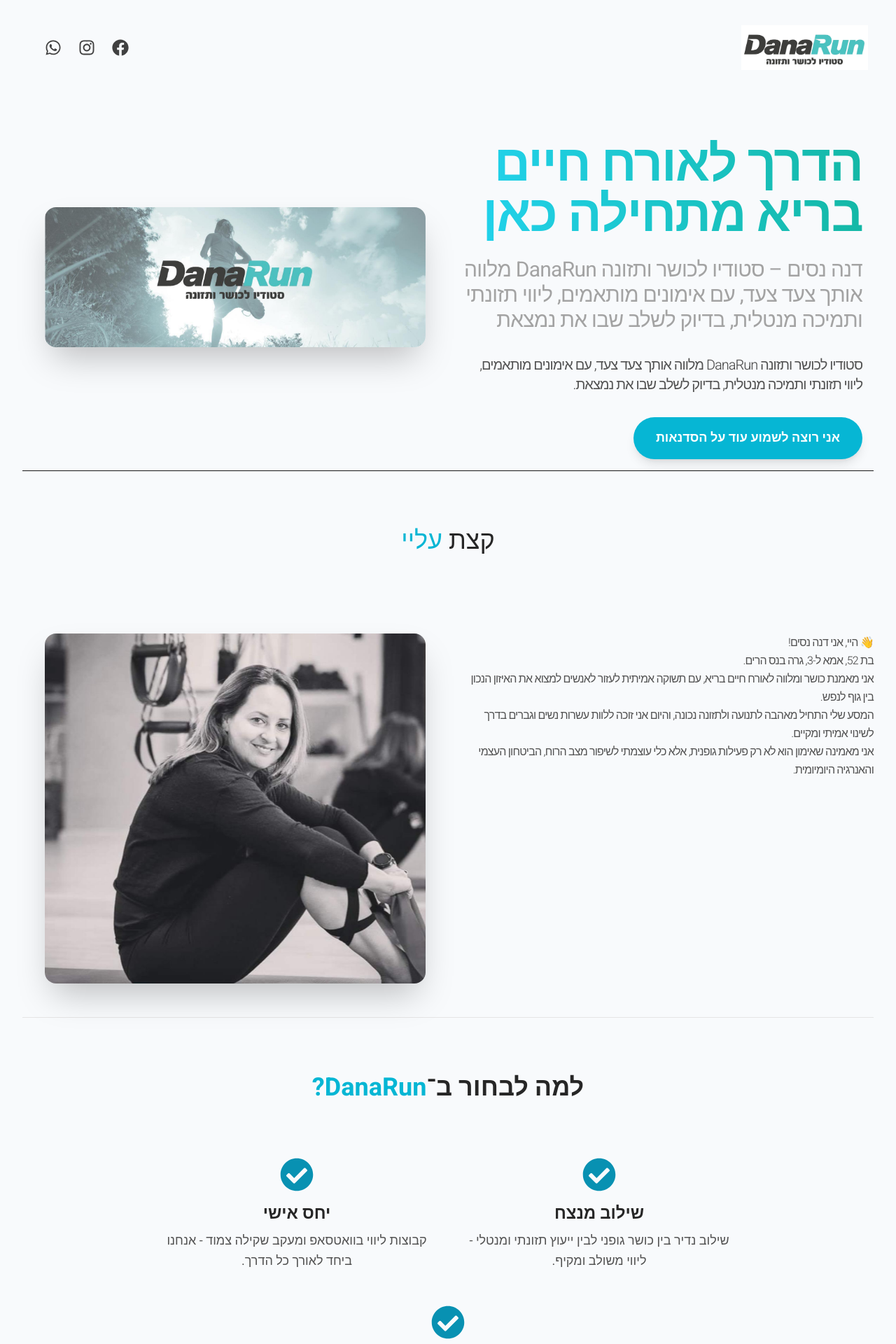
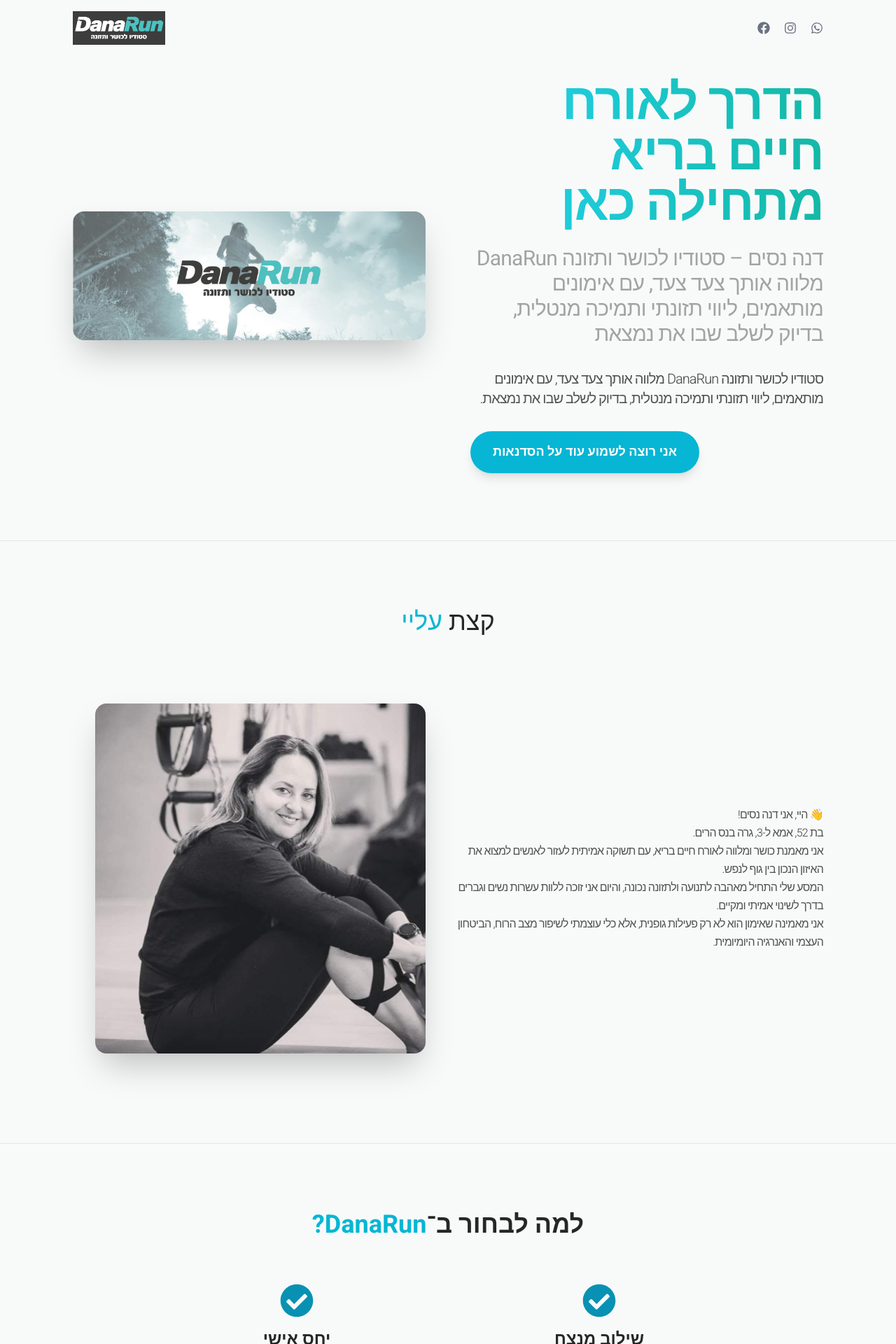
Before and after one commit to omerpeled6/danaRunPortfolio, a React (Vite) app: page / in a window 1280 px wide. Shown: the top 1920 px of the page at 70% size. Built offline with nearby package versions, Linux system fonts and the light colour scheme.

Commit message:
after frotnend skill

```diff
--- a/src/App.jsx
+++ b/src/App.jsx
@@ -8,20 +8,16 @@
 
 export default function App() {
   return (
-    <div className="overflow-hidden text-neutral-900 antialiased selection:bg-cyan-100 selection:text-cyan-900 bg-slate-50">
-      <div className="fixed top-0 -z-10 h-full w-full">
-        <div className="absolute top-0 z-[-2] h-screen w-screen bg-slate-50 bg-[radial-gradient(ellipse_80%_80%_at_50%_-20%,rgba(78,195,193,0.15),rgba(255,255,255,0))]"></div>
-      </div>
-
-      <div className="container mx-auto px-8">
-        <Navbar />
+    <div className="overflow-x-hidden bg-[#f8fafa] text-[#111827] antialiased">
+      <Navbar />
+      <main>
         <Hero />
         <About />
         <Experience />
         <Workshops />
         <Projects />
         <Contact />
-      </div>
+      </main>
     </div>
   )
 }
--- a/src/components/About.jsx
+++ b/src/components/About.jsx
@@ -3,16 +3,18 @@
 
 export default function About() {
   return (
-    <div id="about" className="border-b border-neutral-200 pb-4 ">
-      <h1 className="my-20 text-center text-4xl text-neutral-800">
+    <div id="about" className="border-b border-neutral-200 py-24">
+      <div className="max-w-6xl mx-auto px-6 lg:px-10">
+        <h1 className="mb-16 text-center text-4xl text-neutral-800">
           קצת
           <span className="text-cyan-500"> עליי</span>
         </h1>
-      <div className="flex flex-wrap flex-row-reverse">
+        <div className="flex flex-wrap flex-row-reverse items-center">
           <motion.div
             whileInView={{ opacity: 1, x: 0 }}
-          initial={{ opacity: 0, x: 100 }}
-          transition={{ duration: 0.5 }}
+            initial={{ opacity: 0, x: 60 }}
+            transition={{ duration: 0.7, ease: [0.25, 0.46, 0.45, 0.94] }}
+            viewport={{ once: true, amount: 0.2 }}
             className="w-full lg:w-1/2 lg:p-8"
           >
             <div className="flex items-center justify-center">
@@ -21,11 +23,12 @@
           </motion.div>
           <motion.div
             whileInView={{ opacity: 1, x: 0 }}
-          initial={{ opacity: 0, x: -100 }}
-          transition={{ duration: 0.5 }}
+            initial={{ opacity: 0, x: -60 }}
+            transition={{ duration: 0.7, ease: [0.25, 0.46, 0.45, 0.94] }}
+            viewport={{ once: true, amount: 0.2 }}
             className="w-full lg:w-1/2"
           >
-          <div className="flex justify-center lg:justify-start">
+            <div className="flex justify-center lg:justify-end">
               <p className="my-2 max-w-xl py-6 font-light tracking-tighter text-neutral-600 leading-relaxed text-right">
                 {ABOUT_TEXT.split('\n').map((line, i) => (
                   <span key={i}>
@@ -38,5 +41,6 @@
           </motion.div>
         </div>
       </div>
+    </div>
   )
 }
--- a/src/components/Experience.jsx
+++ b/src/components/Experience.jsx
@@ -4,22 +4,25 @@
 
 export default function Experience() {
   return (
-    <div id="benefits" className="border-b border-neutral-200 pb-4">
+    <div id="benefits" className="border-b border-neutral-200 py-24">
+      <div className="max-w-6xl mx-auto px-6 lg:px-10">
         <motion.h1
           whileInView={{ opacity: 1, y: 0 }}
-        initial={{ opacity: 0, y: -100 }}
-        transition={{ duration: 0.5 }}
-        className="my-20 text-center text-4xl font-bold text-neutral-800"
+          initial={{ opacity: 0, y: -40 }}
+          transition={{ duration: 0.7, ease: [0.25, 0.46, 0.45, 0.94] }}
+          viewport={{ once: true }}
+          className="mb-16 text-center text-4xl font-bold text-neutral-800"
         >
           למה לבחור ב־<span className="text-cyan-500">DanaRun?</span>
         </motion.h1>
-      <div className="flex flex-wrap justify-center gap-12 mb-20">
+        <div className="flex flex-wrap justify-center gap-12">
           {BENEFITS.map((benefit, index) => (
             <motion.div
               key={index}
-            whileInView={{ opacity: 1, scale: 1 }}
-            initial={{ opacity: 0, scale: 0.8 }}
-            transition={{ duration: 0.5, delay: index * 0.1 }}
+              whileInView={{ opacity: 1, y: 0 }}
+              initial={{ opacity: 0, y: 40 }}
+              transition={{ duration: 0.6, delay: index * 0.12, ease: [0.25, 0.46, 0.45, 0.94] }}
+              viewport={{ once: true }}
               className="flex flex-col items-center text-center max-w-sm"
             >
               <div className="mb-4 text-5xl text-cyan-600">
@@ -33,5 +36,6 @@
           ))}
         </div>
       </div>
+    </div>
   )
 }
--- a/src/components/Hero.jsx
+++ b/src/components/Hero.jsx
@@ -1,31 +1,32 @@
 import { HERO_CONTENT } from '../constants'
 import { motion } from 'framer-motion'
 
-const container = (delay) => ({
-  hidden: { x: 100, opacity: 0 },
+const fadeUp = (delay) => ({
+  hidden: { y: 24, opacity: 0 },
   visible: {
-    x: 0,
+    y: 0,
     opacity: 1,
-    transition: { duration: 0.5, delay: delay },
+    transition: { duration: 0.7, delay, ease: [0.25, 0.46, 0.45, 0.94] },
   },
 })
 
 export default function Hero() {
   return (
-    <div className="border-b border-neutral-900 pb-4 lg:mb-35">
-      <div className="flex flex-col-reverse lg:flex-row items-center gap-10 lg:gap-0">
-        <div className="w-full lg:w-1/2 px-4">
-          <div className="flex flex-col items-center lg:items-start text-right">
+    <div className="border-b border-neutral-200 pt-28 pb-24">
+      <div className="max-w-6xl mx-auto px-6 lg:px-10">
+        <div className="flex flex-col-reverse lg:flex-row items-center gap-12 lg:gap-16">
+          <div className="w-full lg:w-1/2">
+            <div className="flex flex-col items-center lg:items-end text-right">
               <motion.h1
-              variants={container(0)}
+                variants={fadeUp(0)}
                 initial="hidden"
                 animate="visible"
-              className="pb-6 text-5xl sm:text-6xl font-bold tracking-tight lg:mt-16 lg:text-7xl bg-gradient-to-r from-cyan-400 to-teal-500 bg-clip-text text-transparent"
+                className="pb-6 text-5xl sm:text-6xl font-bold tracking-tight lg:text-7xl bg-gradient-to-r from-cyan-400 to-teal-500 bg-clip-text text-transparent"
               >
                 {HERO_CONTENT.title}
               </motion.h1>
               <motion.span
-              variants={container(0.5)}
+                variants={fadeUp(0.2)}
                 initial="hidden"
                 animate="visible"
                 className="text-2xl sm:text-3xl tracking-tight text-neutral-400"
@@ -33,7 +34,7 @@
                 דנה נסים – {HERO_CONTENT.subtitle.split('.')[0]}
               </motion.span>
               <motion.p
-              variants={container(1)}
+                variants={fadeUp(0.4)}
                 initial="hidden"
                 animate="visible"
                 className="my-2 max-w-xl py-6 font-light tracking-tighter text-neutral-600 text-base lg:text-xl leading-relaxed"
@@ -42,7 +43,7 @@
               </motion.p>
               <motion.a
                 href="#contact"
-              variants={container(1.2)}
+                variants={fadeUp(0.6)}
                 initial="hidden"
                 animate="visible"
                 className="bg-cyan-500 text-white px-8 py-4 rounded-full text-lg font-bold hover:bg-cyan-600 transition-all shadow-lg hover:shadow-cyan-500/50"
@@ -51,12 +52,12 @@
               </motion.a>
             </div>
           </div>
-        <div className="w-full lg:w-1/2 lg:p-8 px-4">
+          <div className="w-full lg:w-1/2">
             <div className="flex justify-center">
               <motion.img
-              initial={{ x: 100, opacity: 0 }}
-              animate={{ x: 0, opacity: 1 }}
-              transition={{ duration: 1, delay: 1.2 }}
+                initial={{ opacity: 0, scale: 0.96 }}
+                animate={{ opacity: 1, scale: 1 }}
+                transition={{ duration: 1, delay: 0.2, ease: [0.25, 0.46, 0.45, 0.94] }}
                 src="/logo.jpg"
                 alt="דנה נסים - DanaRun"
                 className="rounded-2xl shadow-2xl w-full max-w-sm sm:max-w-md lg:max-w-full h-auto object-contain"
@@ -65,5 +66,6 @@
           </div>
         </div>
       </div>
+    </div>
   )
 }
--- a/src/components/Navbar.jsx
+++ b/src/components/Navbar.jsx
@@ -1,40 +1,53 @@
+import { useState, useEffect } from 'react'
 import { FaFacebook, FaInstagram, FaWhatsapp } from 'react-icons/fa'
 import { CONTACT } from '../constants'
 
 export default function Navbar() {
+  const [scrolled, setScrolled] = useState(false)
+
+  useEffect(() => {
+    const handleScroll = () => setScrolled(window.scrollY > 40)
+    window.addEventListener('scroll', handleScroll, { passive: true })
+    return () => window.removeEventListener('scroll', handleScroll)
+  }, [])
+
   return (
-    <nav className="flex items-center justify-between py-6">
-      <div className="flex flex-shrink-0 items-center">
-        <img className="mx-2 h-16 w-auto" src="/logo_white.jpg" alt="DanaRun Logo" />
-      </div>
-      <div className="m-8 flex items-center justify-center gap-6 text-2xl text-neutral-700">
-        <a
-          href={CONTACT.socials.facebook}
-          target="_blank"
-          rel="noopener noreferrer"
-          className="hover:text-blue-600 transition-colors"
-          aria-label="Facebook"
-        >
-          <FaFacebook />
-        </a>
-        <a
-          href={CONTACT.socials.instagram}
-          target="_blank"
-          rel="noopener noreferrer"
-          className="hover:text-pink-600 transition-colors"
-          aria-label="Instagram"
-        >
-          <FaInstagram />
-        </a>
-        <a
-          href={`https://wa.me/${CONTACT.phoneNo.replace(/[-+ ]/g, '')}`}
-          target="_blank"
-          rel="noopener noreferrer"
-          className="hover:text-cyan-600 transition-colors"
-          aria-label="WhatsApp"
-        >
-          <FaWhatsapp />
-        </a>
+    <nav className={`fixed top-0 right-0 left-0 z-50 transition-all duration-400 ${scrolled
+        ? 'bg-white/95 backdrop-blur-lg shadow-sm border-b border-gray-100'
+        : 'bg-transparent'
+      }`}>
+      <div className="max-w-6xl mx-auto px-5 sm:px-8 lg:px-10">
+        <div className="flex items-center justify-between h-16 sm:h-20">
+
+          {/* Social icons — left in RTL layout */}
+          <div className="flex items-center gap-5 text-lg text-gray-500">
+            <a href={`https://wa.me/${CONTACT.phoneNo.replace(/[-+ ]/g, '')}`}
+              target="_blank" rel="noopener noreferrer"
+              className="hover:text-[#4ec3c1] transition-colors duration-200" aria-label="WhatsApp">
+              <FaWhatsapp />
+            </a>
+            <a href={CONTACT.socials.instagram}
+              target="_blank" rel="noopener noreferrer"
+              className="hover:text-[#4ec3c1] transition-colors duration-200" aria-label="Instagram">
+              <FaInstagram />
+            </a>
+            <a href={CONTACT.socials.facebook}
+              target="_blank" rel="noopener noreferrer"
+              className="hover:text-[#4ec3c1] transition-colors duration-200" aria-label="Facebook">
+              <FaFacebook />
+            </a>
+          </div>
+
+          {/* Logo — right in RTL layout */}
+          <a href="#" className="flex-shrink-0">
+            <img
+              className="h-10 sm:h-12 w-auto"
+              src="/logo_black.jpg"
+              alt="DanaRun Logo"
+            />
+          </a>
+
+        </div>
       </div>
     </nav>
   )
--- a/src/index.css
+++ b/src/index.css
@@ -1,16 +1,40 @@
-@import url('https://fonts.googleapis.com/css2?family=Heebo:wght@100..900&family=Inter:wght@100..900&display=swap');
+@import url('https://fonts.googleapis.com/css2?family=Heebo:wght@300;400;500;600;700;800;900&display=swap');
 
 @tailwind base;
 @tailwind components;
 @tailwind utilities;
 
 :root {
-  font-family: 'Heebo', 'Inter', sans-serif;
-  --brand-teal: #4ec3c1;
-  --brand-dark: #333333;
+  font-family: 'Heebo', sans-serif;
+  --teal: #4ec3c1;
+  --teal-dark: #38b2b0;
+  --teal-light: #e8f9f9;
+  --bg: #f8fafa;
+  --bg-dark: #111827;
+  --text: #111827;
+  --muted: #6b7280;
+  --border: #e5e7eb;
+}
+
+html {
+  scroll-behavior: smooth;
+}
+
+body {
+  background-color: var(--bg);
+  color: var(--text);
+  -webkit-font-smoothing: antialiased;
 }
 
 ::selection {
-  background-color: var(--brand-teal);
-  color: white;
+  background-color: #4ec3c140;
+  color: #111827;
 }
+
+::-webkit-scrollbar { width: 5px; }
+::-webkit-scrollbar-track { background: #f1f5f5; }
+::-webkit-scrollbar-thumb { background: var(--teal); border-radius: 10px; }
+
+img {
+  image-rendering: -webkit-optimize-contrast;
+}
```
Also changed, not shown: src/components/Contact.jsx (+13 -8 lines), src/components/Projects.jsx (+15 -11 lines), src/components/Technologies.jsx (+11 -7 lines). Lines whose indentation alone changed are shown as unchanged.
